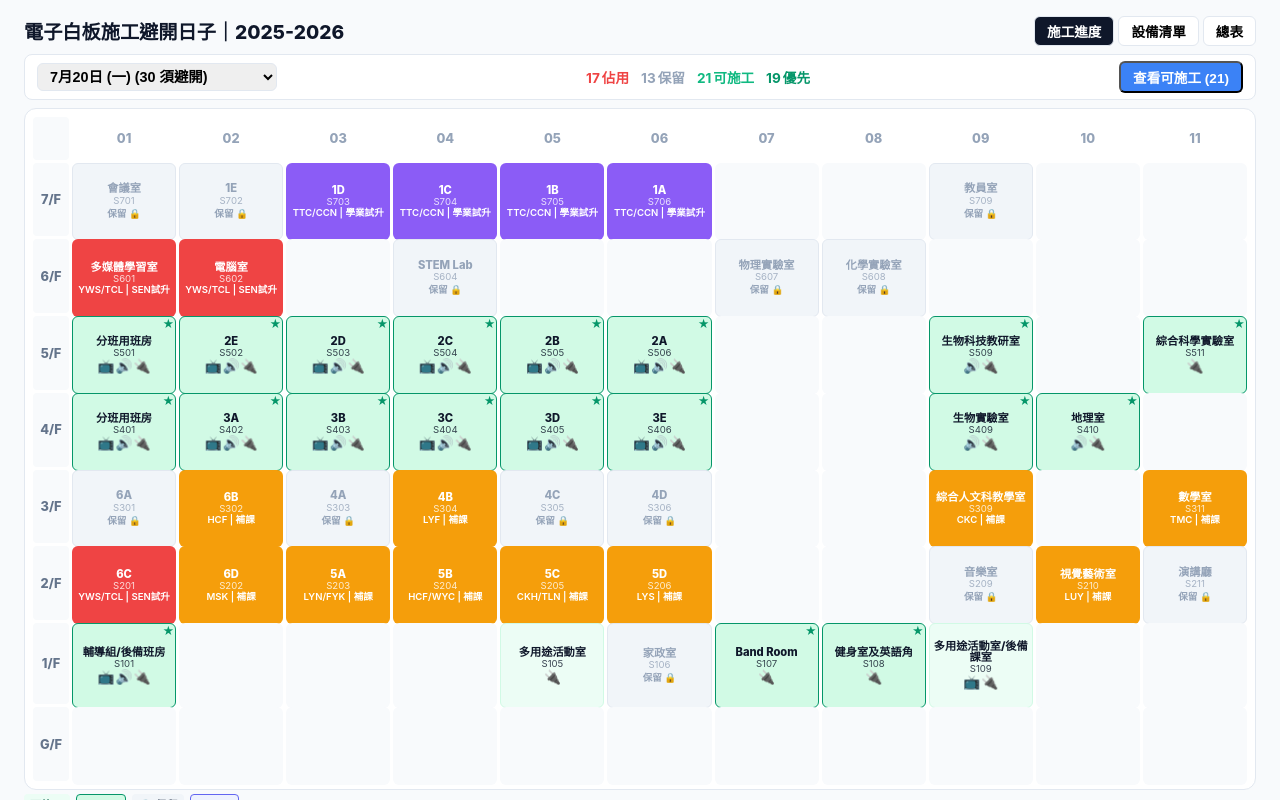
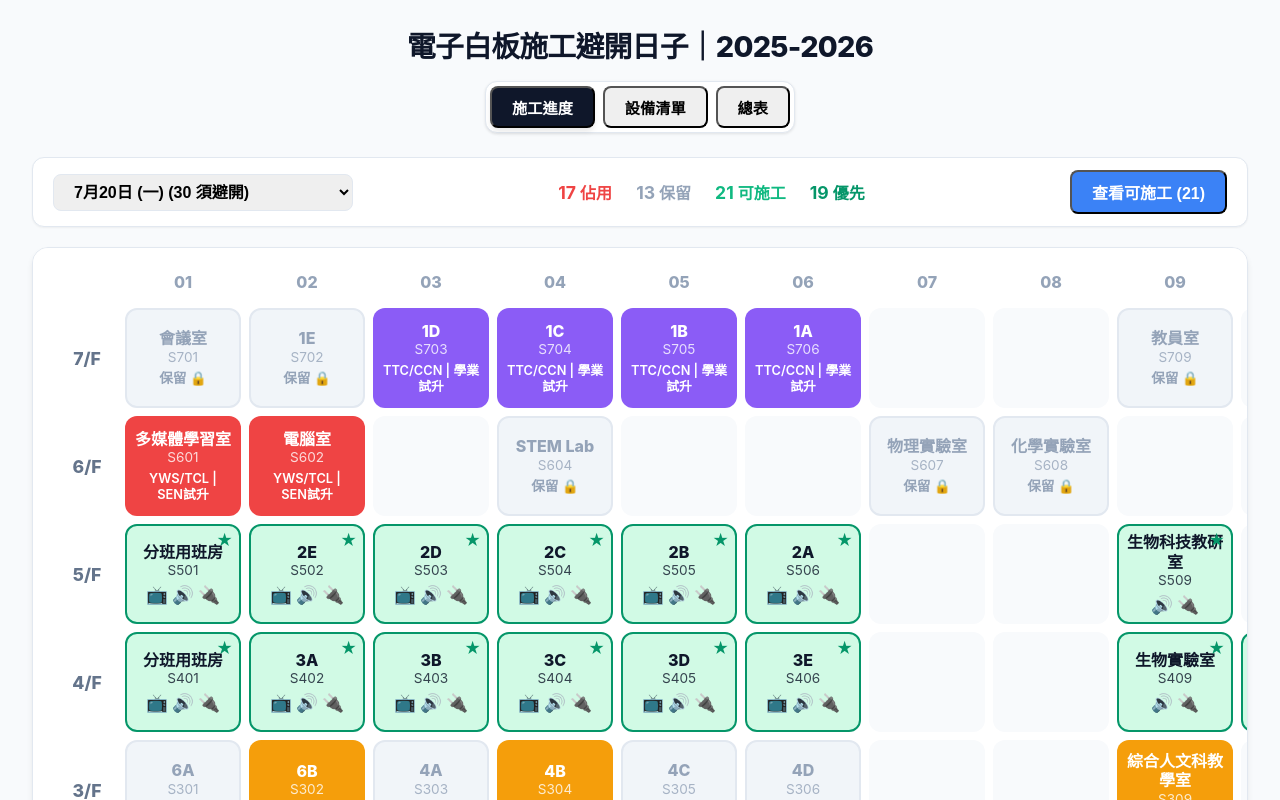
Before and after one commit to kingtmc314/whiteboard-scheduler, a Next.js app: page / in a window 1280 px wide. Shown: the top 800 px of the page. Built offline with nearby package versions, Linux system fonts and the light colour scheme.

Commit message:
Relax grid layout and cell height for better readability

```diff
--- a/app/globals.css
+++ b/app/globals.css
@@ -18,50 +18,56 @@ body {
   background: var(--bg);
   color: var(--primary);
   font-family: 'Inter', -apple-system, sans-serif;
-  overflow: hidden;
 }
 
 main {
-  height: 100vh;
+  min-height: 100vh;
   display: flex;
   flex-direction: column;
-  padding: 8px 16px;
+  padding: 16px 24px;
   max-width: 1600px;
   margin: 0 auto;
 }
 
-/* Compact Header */
+/* Header */
 .top-header {
   display: flex;
-  justify-content: space-between;
+  flex-direction: column;
   align-items: center;
-  margin-bottom: 8px;
-  flex-shrink: 0;
+  margin-bottom: 24px;
+  gap: 16px;
 }
 
 h1 {
-  font-size: 1.2rem; /* Increased from 1.1rem */
+  font-size: 1.8rem;
   font-weight: 800;
   margin: 0;
+  letter-spacing: -0.025em;
 }
 
 .nav-tabs {
   display: flex;
-  gap: 4px;
+  gap: 8px;
+  background: white;
+  padding: 4px;
+  border-radius: 12px;
+  border: 1px solid #e2e8f0;
+  box-shadow: 0 1px 3px rgba(0,0,0,0.1);
 }
 
 .tab {
-  padding: 4px 12px;
-  border-radius: 6px;
+  padding: 8px 20px;
+  border-radius: 8px;
   font-weight: 600;
-  font-size: 0.85rem; /* Increased from 0.75rem */
-  background: white;
-  border: 1px solid #e2e8f0;
+  font-size: 0.95rem;
+  transition: all 0.2s;
 }
 
+.tab:hover:not(.active) { background: #f1f5f9; }
 .tab.active {
   background: var(--primary);
   color: white;
+  box-shadow: 0 4px 6px -1px rgba(0, 0, 0, 0.1);
 }
 
 /* Control Bar */
@@ -70,36 +76,31 @@ h1 {
   justify-content: space-between;
   align-items: center;
   background: white;
-  padding: 6px 12px;
-  border-radius: 8px;
+  padding: 12px 20px;
+  border-radius: 12px;
   border: 1px solid #e2e8f0;
-  margin-bottom: 8px;
-  flex-shrink: 0;
-}
-
-.date-dropdown {
-  display: flex;
-  align-items: center;
-  gap: 8px;
+  margin-bottom: 20px;
+  box-shadow: 0 1px 2px rgba(0,0,0,0.05);
 }
 
 .date-dropdown select {
-  padding: 4px 8px;
-  border-radius: 6px;
+  padding: 8px 16px;
+  border-radius: 8px;
   border: 1px solid #e2e8f0;
-  font-size: 0.9rem; /* Increased from 0.8rem */
+  font-size: 1rem;
   font-weight: 600;
-  min-width: 240px;
+  min-width: 300px;
+  cursor: pointer;
 }
 
 .stats-row {
   display: flex;
-  gap: 12px;
-  font-size: 0.85rem; /* Increased from 0.75rem */
+  gap: 24px;
+  font-size: 1rem;
   font-weight: 600;
 }
 
-.stats-row span b { margin-right: 2px; }
+.stats-row span b { margin-right: 4px; font-size: 1.1rem; }
 .c-used { color: var(--used); }
 .c-free { color: var(--free); }
 .c-any { color: var(--priority); }
@@ -108,30 +109,29 @@ h1 {
 .free-btn {
   background: var(--accent);
   color: white;
-  padding: 4px 12px;
-  border-radius: 6px;
+  padding: 8px 20px;
+  border-radius: 8px;
   font-weight: 700;
-  font-size: 0.85rem; /* Increased from 0.75rem */
+  font-size: 1rem;
+  transition: transform 0.1s;
 }
+.free-btn:active { transform: scale(0.98); }
 
 /* Grid Container */
 .planbox {
-  flex: 1;
   background: white;
-  padding: 8px;
-  border-radius: 12px;
+  padding: 24px;
+  border-radius: 16px;
   border: 1px solid #e2e8f0;
+  box-shadow: 0 4px 6px -1px rgba(0, 0, 0, 0.1);
   overflow: auto;
-  display: flex;
-  flex-direction: column;
 }
 
 .grid-container {
   display: grid;
-  grid-template-columns: 36px repeat(11, 1fr);
-  gap: 3px;
-  width: 100%;
-  height: 100%;
+  grid-template-columns: 60px repeat(11, 1fr);
+  gap: 8px;
+  min-width: 1000px;
 }
 
 .flabel {
@@ -139,10 +139,8 @@ h1 {
   align-items: center;
   justify-content: center;
   font-weight: 800;
-  font-size: 0.8rem; /* Increased from 0.7rem */
+  font-size: 1.1rem;
   color: #64748b;
-  background: #f8fafc;
-  border-radius: 4px;
 }
 
 .chead {
@@ -150,24 +148,27 @@ h1 {
   align-items: center;
   justify-content: center;
   font-weight: 800;
-  font-size: 0.8rem; /* Increased from 0.7rem */
+  font-size: 1rem;
   color: #94a3b8;
+  padding-bottom: 8px;
 }
 
 .cell {
-  height: 100%;
-  min-height: 42px;
-  border-radius: 6px;
+  aspect-ratio: 1.2 / 1;
+  min-height: 80px;
+  border-radius: 12px;
   display: flex;
   flex-direction: column;
   align-items: center;
   justify-content: center;
   cursor: pointer;
   position: relative;
-  border: 1px solid transparent;
-  padding: 1px;
+  border: 2px solid transparent;
+  padding: 8px;
+  transition: all 0.2s;
 }
 
+.cell:hover:not(.empty) { transform: translateY(-2px); box-shadow: 0 10px 15px -3px rgba(0, 0, 0, 0.1); }
 .empty { background: #f8fafc; cursor: default; }
 .free { background: #ecfdf5; border-color: #d1fae5; }
 .always-free { background: #d1fae5; border-color: var(--priority); }
@@ -176,30 +177,30 @@ h1 {
 .done { background: #eef2ff; border-color: var(--done); }
 
 .rname {
-  font-size: 0.7rem; /* Increased from 0.6rem */
+  font-size: 1rem;
   font-weight: 800;
   text-align: center;
-  line-height: 1;
+  line-height: 1.2;
 }
 
-.rcode { font-size: 0.6rem; opacity: 0.8; } /* Increased from 0.5rem */
-.rinfo { font-size: 0.6rem; text-align: center; font-weight: 600; line-height: 1; margin-top: 1px; } /* Increased from 0.5rem */
-.rres { font-size: 0.6rem; font-weight: 600; } /* Increased from 0.5rem */
-.rdone { font-size: 0.6rem; color: var(--done); font-weight: 800; } /* Increased from 0.5rem */
-.rok { font-size: 0.6rem; color: var(--priority); font-weight: 700; } /* Increased from 0.5rem */
+.rcode { font-size: 0.85rem; opacity: 0.8; margin-bottom: 2px; }
+.rinfo { font-size: 0.8rem; text-align: center; font-weight: 600; line-height: 1.2; margin-top: 4px; }
+.rres { font-size: 0.85rem; font-weight: 600; }
+.rdone { font-size: 0.85rem; color: var(--done); font-weight: 800; }
+.rok { font-size: 0.85rem; color: var(--priority); font-weight: 700; }
 
 .p-star {
   position: absolute;
-  top: 0px;
-  right: 1px;
+  top: 4px;
+  right: 6px;
   color: var(--priority);
-  font-size: 0.7rem; /* Increased from 0.6rem */
+  font-size: 1rem;
   font-weight: 900;
 }
 
 /* Task Icons */
-.tasks.icon-only { display: flex; gap: 1px; }
-.t-tag { font-size: 0.85rem; } /* Increased from 0.75rem */
+.tasks.icon-only { display: flex; gap: 4px; margin-top: 4px; }
+.t-tag { font-size: 1.1rem; }
 .t-tag.done { opacity: 0.3; filter: grayscale(1); }
 
 /* Legend & Footer */
@@ -207,29 +208,88 @@ h1 {
   display: flex;
   justify-content: space-between;
   align-items: center;
-  padding-top: 4px;
-  flex-shrink: 0;
+  padding: 24px 0;
 }
 
 .legend {
   display: flex;
-  gap: 6px;
+  gap: 12px;
 }
 
-.lg { padding: 2px 6px; border-radius: 4px; font-size: 0.7rem; font-weight: 600; } /* Increased from 0.6rem */
+.lg { padding: 4px 12px; border-radius: 6px; font-size: 0.9rem; font-weight: 600; }
 .lg-free { background: #ecfdf5; color: #065f46; }
 .lg-priority { background: #d1fae5; color: #065f46; border: 1px solid var(--priority); }
 .lg-reserved { background: #f1f5f9; color: #475569; }
 .lg-done { background: #eef2ff; color: var(--done); border: 1px solid var(--done); }
 
-footer { color: #94a3b8; font-size: 0.75rem; } /* Increased from 0.65rem */
+footer { color: #94a3b8; font-size: 0.9rem; }
 
 /* Sidebar & Modal */
-.side { position: fixed; top: 0; right: 0; width: 300px; height: 100vh; background: white; z-index: 200; padding: 20px; box-shadow: -5px 0 15px rgba(0,0,0,0.1); }
-.modal-content { max-width: 400px; }
+.side { position: fixed; top: 0; right: 0; width: 350px; height: 100vh; background: white; z-index: 200; padding: 32px; box-shadow: -10px 0 25px rgba(0,0,0,0.1); overflow-y: auto; }
+.close-btn { position: absolute; top: 16px; right: 16px; font-size: 1.5rem; color: #94a3b8; }
+.detail h3 { font-size: 1.5rem; font-weight: 800; margin-bottom: 24px; }
 
-@media (max-width: 1024px) {
-  body { overflow: auto; }
-  main { height: auto; }
-  .cell { min-height: 60px; }
+.progress-tracker { display: flex; flex-direction: column; gap: 16px; margin-bottom: 32px; }
+.p-item { display: flex; align-items: center; gap: 12px; font-size: 1.1rem; font-weight: 600; cursor: pointer; }
+.p-item input { width: 20px; height: 20px; cursor: pointer; }
+
+.msg-box { padding: 16px; border-radius: 12px; margin-top: 24px; }
+.msg-box.error { background: #fef2f2; color: #991b1b; }
+.msg-box.success { background: #f0fdf4; color: #166534; }
+.warn { font-weight: 800; font-size: 1.1rem; margin-top: 8px; }
+.okmsg { font-weight: 800; font-size: 1.1rem; }
+
+/* Modal */
+.modal-overlay { position: fixed; inset: 0; background: rgba(15, 23, 42, 0.5); display: flex; align-items: center; justify-content: center; z-index: 300; backdrop-filter: blur(4px); }
+.modal-content { background: white; width: 90%; max-width: 500px; border-radius: 20px; overflow: hidden; box-shadow: 0 25px 50px -12px rgba(0, 0, 0, 0.25); }
+.modal-header { padding: 20px 24px; border-bottom: 1px solid #e2e8f0; display: flex; justify-content: space-between; align-items: center; }
+.modal-header h3 { font-size: 1.25rem; font-weight: 800; }
+.modal-body { padding: 24px; max-height: 60vh; overflow-y: auto; }
+.modal-list { display: grid; grid-template-columns: repeat(2, 1fr); gap: 12px; }
+.modal-list li { background: #f8fafc; padding: 10px 16px; border-radius: 10px; display: flex; align-items: center; gap: 8px; font-weight: 600; }
+.m-floor { color: #64748b; font-size: 0.85rem; }
+.m-star { color: var(--priority); }
+
+/* Equipment View */
+.equipment-view { background: white; padding: 32px; border-radius: 20px; border: 1px solid #e2e8f0; }
+.equip-header { display: flex; justify-content: space-between; align-items: center; margin-bottom: 32px; }
+.floor-filter select { padding: 8px 16px; border-radius: 10px; border: 1px solid #e2e8f0; font-weight: 600; }
+
+.floor-section { margin-bottom: 48px; }
+.floor-section h2 { font-size: 1.5rem; font-weight: 800; color: #64748b; margin-bottom: 20px; border-left: 4px solid var(--accent); padding-left: 16px; }
+.room-cards { display: grid; grid-template-columns: repeat(auto-fill, minmax(280px, 1fr)); gap: 20px; }
+.room-card { border: 1px solid #e2e8f0; border-radius: 16px; padding: 20px; transition: all 0.2s; }
+.room-card:hover { border-color: var(--accent); box-shadow: 0 10px 15px -3px rgba(0, 0, 0, 0.05); }
+.card-head { display: flex; align-items: baseline; gap: 12px; margin-bottom: 16px; }
+.c-code { font-weight: 800; color: var(--accent); font-size: 1.2rem; }
+.c-name { font-weight: 700; color: var(--primary); font-size: 1.1rem; }
+.card-body { display: flex; flex-direction: column; gap: 8px; }
+.item { font-size: 0.95rem; font-weight: 600; display: flex; align-items: center; gap: 8px; }
+.item.need { color: var(--priority); }
+.item.done { color: #94a3b8; text-decoration: line-through; }
+.remark { font-size: 0.85rem; color: #ef4444; font-style: italic; margin-top: 8px; }
+
+/* Summary Table */
+.summary-view { background: white; padding: 32px; border-radius: 20px; border: 1px solid #e2e8f0; }
+.table-wrap { overflow-x: auto; }
+.sum-table { width: 100%; border-collapse: separate; border-spacing: 0; }
+.sum-table th { text-align: left; padding: 16px; background: #f8fafc; font-weight: 800; color: #64748b; font-size: 0.9rem; text-transform: uppercase; letter-spacing: 0.05em; border-bottom: 2px solid #e2e8f0; }
+.sum-table td { padding: 16px; border-bottom: 1px solid #f1f5f9; font-weight: 600; }
+.sum-table tr:hover td { background: #f8fafc; }
+.s-free { color: var(--free); }
+.s-priority { color: var(--priority); font-weight: 800; }
+.s-used { color: var(--used); }
+.s-reserved { color: var(--reserved); }
+.s-done { color: var(--done); font-weight: 800; }
+
+@media (max-width: 768px) {
+  main { padding: 12px; }
+  h1 { font-size: 1.4rem; text-align: center; }
+  .control-bar { flex-direction: column; gap: 16px; align-items: stretch; }
+  .stats-row { justify-content: space-between; font-size: 0.85rem; }
+  .date-dropdown select { min-width: unset; width: 100%; }
+  .grid-container { grid-template-columns: 40px repeat(11, 1fr); gap: 4px; }
+  .cell { min-height: 60px; padding: 4px; }
+  .rname { font-size: 0.75rem; }
+  .rcode { font-size: 0.65rem; }
 }
```
